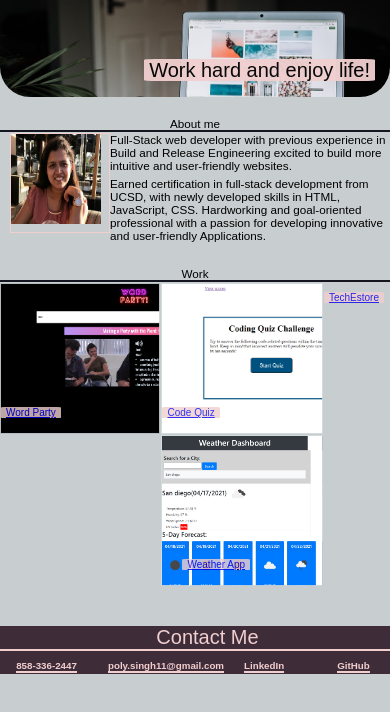
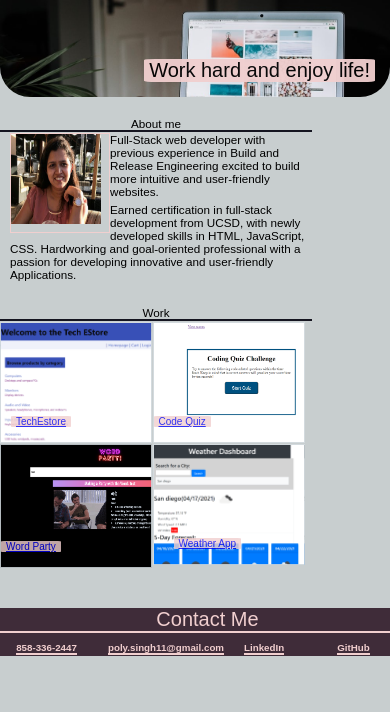
Before and after one commit to poly-singh/Professional_Portfolio, a plain HTML site: page index.html in a window 390 px wide. Shown: the part 58-770 px from the top of the page. Drawn offline with Linux system fonts and the light colour scheme.

Commit message:
adding new project

```diff
--- a/assets/css/style.css
+++ b/assets/css/style.css
@@ -99,13 +99,13 @@
   }
 
   .Background_image { /* Here section is a flex container */
-    height: 300px;
+    height: 200px;
     background-image: url("../Images/background_1.jfif");
     border-bottom-left-radius: 30px 30px;
     border-bottom-right-radius: 30px 30px;
     background-size: cover;
     background-position:  100% 13%;
-    background-attachment: fixed; /* Image scrolls with the page */
+    background-attachment: scroll; /* Image scrolls with the page */
     display: flex;
     justify-content: flex-end;
     flex-wrap: wrap;
@@ -122,29 +122,23 @@
     display: flex;
     flex-wrap: wrap;
     justify-content: space-between;
-    justify-content: center;
+    justify-content: auto;
     margin-top: 50px;
   }
   .about-me-grid-container {
    /* CSS Grid */
-   width: 100%; /* Contain the grid to a maximum of 80% of the flex wrapper */
+   width: 80%; /* Contain the grid to a maximum of 80% of the flex wrapper */
    display: grid;
    grid-template-columns: 1fr repeat(2, 2fr);
    gap: 10px 10px; /* Gap on x and y grid */
-
-
-
-
   }
   .about-me-item.about-me-title { /* Cell declarations for the title of the container */
     padding-top: 0px;
     font-size: 35px;
-  grid-row: auto ;
-  padding-right: 10px;
+    padding-right: 2px;
     text-align: right;
     border-right: 2px solid var(--about-me-work-border);
   }
-
   .about-me-item.p1 {
     padding-left: 10px;
     grid-column: 2 / span 3;
@@ -153,7 +147,6 @@
   .about-me-item.p2 {
     padding-left: 10px;
     padding-top: 20px;
-
     grid-row: 2 / span 1;
     grid-column: 2 / span 3;
   }
@@ -161,35 +154,34 @@
     display: flex;
     flex-wrap: wrap;
     justify-content: space-between;
-    justify-content: center;
+    justify-content: auto;
     margin-top: 25px;
-
   }
 
   .work-grid-container {/* CSS Grid */
     width: 80%;
     display: grid;
-    grid-template-columns: 1fr repeat(3, 2fr);
-    grid-template-rows: repeat(10, 2fr);
+    grid-template-columns: 4fr repeat(4, 3fr);
+    grid-template-rows: repeat(10, 6fr);
     gap: 10px 10px; /* Gap on x and y grid */
+  }
 
-  }
+  /* grid-template-columns: 1fr repeat(1, 2fr);
+    grid-template-rows: repeat(10, 1fr); */
 
   .work-item.work-title {
     padding-top: 10px;
     font-size: 35px;
     grid-row: auto;
     text-align: right;
-    padding-right: 10px;
+    padding-right: 2px;
     border-right: 2px solid var(--about-me-work-border);
   }
 
-
-
-  .wordParty { /* Grid cells with embedded images */
-    grid-column: 2 / span 2;
+  .TechEstore { /* Grid cells with embedded images */
+    grid-column: 2 / span 3;
     grid-row: 1 / span 5;
-    background-image: url("../Images/word_party.png");
+    background-image: url("../Images/TechEstore.png");
     background-size: cover; /* Allows the image to autosize  */
     display: flex; /*Flex required to move the element as flex */
     align-items:flex-end; /*Allow text to be at center of grid*/
@@ -198,10 +190,10 @@
     text-align:left;
     border: .25vw solid var(--rgba-border-color-opacity);
   }
-  .DayScheduler {
-    grid-column: 2 /span 2;
-    grid-row: 6 / span 5;
-    background-image: url("../Images/dayscheduler_color.png");
+  .wordParty{
+    grid-column: 5 / span 21;
+    grid-row: 1 / span 5;
+    background-image: url("../Images/word_party.png");
     background-size: cover;
     display: flex; /*Flex required to move the element as flex */
     align-items: flex-end; /*Allow text to be at center of grid*/
@@ -212,11 +204,10 @@
   }
 
   .codequiz {
-    grid-column: 4 /span 22;
-    grid-row: 1 / span 5;
+    grid-column: 2 /span 3;
+    grid-row: 6 / span 5;
     background-image: url("../Images/code-quiz_mainpage.png");
-    background-size: cover;
-    /* Allow the background image to align */
+    background-size: cover; /* Allow the background image to align */
     display: flex; /*Flex required to move the element as flex */
     align-items: flex-end; /*Allow text to be at center of grid*/
     padding-left: 0px;
@@ -227,23 +218,22 @@
 
 
   .weatherProject{
-    grid-column: 4 /span 22;
+    grid-column: 5 / span 21;
     grid-row: 6 / span 5;
     background-image: url("../Images/weatherDashboard.png");
     background-size: cover;
     display: flex; /*Flex required to move the element as flex */
     align-items: flex-end; /*Allow text to be at center of grid*/
-    padding-left: 120px;
+    padding-left: 0px;
     padding-bottom: 15px;
-    text-align: center;
+    text-align: left;
     border: .25vw solid var(--rgba-border-color-opacity);
   }
   .span-background { /* Apply background to any span with this class name */
 
     background-color: var(--lightpink);
     position: relative;
-    display: flex
-    line-height: ;
+    display: flex;
     padding-left: 5px;
     padding-right: 5px;
     border-radius: 5%;
@@ -259,10 +249,8 @@
     opacity: .95;
     font-size: 30px;
   }
-  .span-background.lower-text {
-    font-size: x-small;
-    font-weight: 500;
-  }
+
+
 .footer-wrapper { /* Flex container */
     display: flex;
     flex-wrap: wrap;
@@ -273,7 +261,7 @@
     width: 80%;
     display: grid;
     grid-template-columns: 1fr repeat(4, 2fr);
-    grid-template-rows: repeat(4,2fr);
+    grid-template-rows: repeat(4,1fr);
     gap: 20px 20px;
   }
   /*footer grid*/
@@ -283,11 +271,11 @@
 
   .footer-grid-item.contact-me {
     padding-top: 10px;
-    font-size: 35px;
-    grid-row: 1 / span 3;
+    font-size: 30px;
+    grid-row: 1 / span 2;
     text-align: right;
     padding-right: 10px;
-    border-right: 2px solid var(--lightskyblue);
+    border-right: 2px solid var(--lightpink);
   }
   .footer-grid-item.phone{
 
@@ -326,15 +314,14 @@ header h1 {
     }
     .about-me-wrapper {
       margin-top: 20px;
-
     }
     .about-me-grid-container {
-
       /*CSS grid*/
       grid-template-columns: repeat(1, 1fr);
       grid-template-rows: repeat(1, 1fr);
       /* Gap on x and y grid */
       gap: 5px 5px;
+
     }
   .about-me-item.about-me-title {
     padding-top: 0px;
@@ -360,19 +347,66 @@ header h1 {
   padding-bottom: 10px;
   }
 
+  .work-item.work-title {
+    padding-top: 10px;
+    font-size: 35px;
+    grid-row: 1 / span 1;
+    text-align: right;
+    padding-right: 2px;
+    border-right: 2px solid var(--about-me-work-border);
+  }
+
+  .work-grid-container {/* CSS Grid */
+    width: 80%;
+    display: grid;
+    grid-template-columns: 1fr repeat(3, 2fr);
+    grid-template-rows: repeat(10, 1fr);
+    gap: 10px 10px; /* Gap on x and y grid */
+  }
 
 
 
 
 
+  .TechEstore {
+    grid-column: 2 / span 2;
+    padding-left: 10px;
+    grid-row: 1/ span 5;
+    align-items: flex-end;
+    text-align: center;
+    background-position: scroll;
 
 
+  }
+
+  .wordParty {
+    grid-column: 4 /span 15;
+    grid-row: 1 / span 5;
+    align-items: flex-end;
+    text-align: center;
+    background-position: scroll;
+
+  }
 
 
+  .codequiz {
+    grid-column: 2 /span 2;
+    grid-row: 6 / span 4;
+    background-position: scroll;
+    text-align: center;
 
 
+  }
+
+  .weatherProject {
+    grid-column: 4 /span 15;
+    grid-row: 6 / span 4;
+    background-position: scroll;
+    text-align: center;
+    padding-left: 20px;
 
 
+  }
 
 
 
@@ -383,7 +417,6 @@ header h1 {
 .footer-wrapper {
   margin-top: 20px;
 }
-
 .footer-container {
   width: 100%;
   grid-template-columns: repeat(4, 1fr);
@@ -532,10 +565,8 @@ img.image {
   /* Gap on x and y grid */
     /* Gap on x and y grid */
     gap: 2px 2px;
-    width: 100%;
+    width: 80%;
     display:grid;
-
-
   }
 
 
@@ -545,17 +576,14 @@ img.image {
     grid-row: 1 / span 1;
     text-align: center;
     padding-top: 0px;
-
     padding-right: 0px;
     padding-bottom: 0px;
     border-bottom: 2px solid var(--about-me-work-border);
     border-right: none;
-
-
   }
 
-  .wordParty {
-    grid-column: 1 / span 3;
+  .TechEstore {
+    grid-column: 2 / span 2;
     grid-row: 2/ span 2;
     align-items: flex-end;
     text-align: center;
@@ -564,9 +592,9 @@ img.image {
 
   }
 
-  .DayScheduler {
-    grid-column: 1 /span 3;
-    grid-row: 4 / span 2;
+  .wordParty {
+    grid-column: 4 /span 15;
+    grid-row: 2 / span 2;
     align-items: flex-end;
     text-align: center;
     background-position: scroll;
@@ -575,8 +603,8 @@ img.image {
 
 
   .codequiz {
-    grid-column: 4 /span 3;
-    grid-row: 2 / span 2;
+    grid-column: 2 /span 2;
+    grid-row: 4 / span 4;
     background-position: scroll;
     text-align: center;
 
@@ -584,20 +612,12 @@ img.image {
   }
 
   .weatherProject {
-    grid-column: 4 /span 3;
-    grid-row: 4 / span 2;
+    grid-column: 4 /span 15;
+    grid-row: 4 / span 4;
     background-position: scroll;
-    text-align: left;
+    text-align: center;
     padding-left: 20px;
-
-
   }
-
-
-
-
-
-
 
 .footer-wrapper { /* Get the footer closer to the work grid container at the top*/
   margin-top: 10px;
@@ -655,17 +675,26 @@ img.image {
   }
 
 
+  .work-grid-container{
+    display: inline-flex;
+    flex-wrap: nowrap;
+    gap: 1px 1px;
+    flex-direction: column;
+   }
+
 
   .work-grid-container{
     grid-template-columns: 1fr repeat(1, 1fr);
-    grid-template-rows: 1fr repeat(4, 5fr);
+    grid-template-rows: 1fr repeat(4, 4fr);
     /* Gap on x and y grid */
      gap: 1px 1px;
     display:grid;
-    width: 100%;
+    width: 80%;
 
    }
-   .wordParty {
+
+
+  .TechEstore {
     grid-column: 1 / span 1;
     grid-row: 2/ span 2;
     align-items: flex-end;
@@ -674,14 +703,12 @@ img.image {
 
 
   }
-
-  .DayScheduler {
+   .wordParty {
     grid-column: 1 /span 1;
     grid-row: 4 / span 5;
     align-items: flex-end;
     text-align: center;
     background-position: scroll;
-
   }
 
 
@@ -700,8 +727,6 @@ img.image {
     background-position: scroll;
     text-align: left;
     padding-left: 20px;
-
-
   }
 
   footer a {
```
Lines whose indentation alone changed are shown as unchanged.
